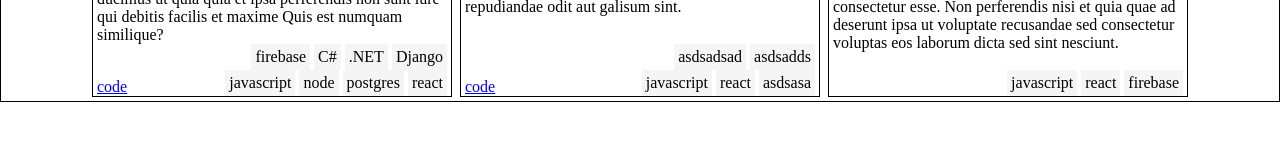
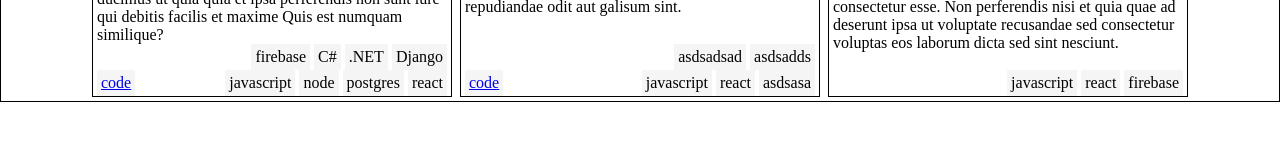
Before and after one commit to tooterfish/profile-website, a React (Vite) app: page / in a window 1280 px wide. Shown: the part 327-468 px from the top of the page. Built offline with nearby package versions, Linux system fonts and the light colour scheme.

Commit message:
styling changes

```diff
--- a/src/components/ProjectCard.css
+++ b/src/components/ProjectCard.css
@@ -16,7 +16,7 @@
   }
 
   &.unfaded {
-    animation: unfade .5s, shake .5s;
+    animation: unfade .3s;
   }
 }
 
@@ -58,6 +58,8 @@
 
 .code {
   margin-top: auto;
+  padding: 4px;
+  background-color: whitesmoke;
 }
 
 .tech-container {
--- a/src/components/ProjectCard.jsx
+++ b/src/components/ProjectCard.jsx
@@ -7,7 +7,7 @@ export default function ProjectCard({project, i}) {
   const [faded, setFaded] = useState('faded')
 
   useEffect(() => {
-    setTimeout(() => {setFaded('unfaded')}, 250*i)
+    setTimeout(() => {setFaded('unfaded')}, 100*i)
   }, [])
 
   return (<>
--- a/src/components/Projects.css
+++ b/src/components/Projects.css
@@ -1,4 +1,4 @@
-.container {
+.project-container {
   display: flex;
   flex-wrap: wrap;
   flex-direction: row;
--- a/src/components/Projects.jsx
+++ b/src/components/Projects.jsx
@@ -6,7 +6,7 @@ export default function() {
   return (<>
     <h1>Projects</h1>
     <h3>Behold, my stuff!</h3>
-    <div className={'container'}>
+    <div className={'project-container'}>
       {projectList.map((projectId, i) => <ProjectCard key={i} i={i} project={projectData[projectId]}/>)}
     </div>
   </>)
```
